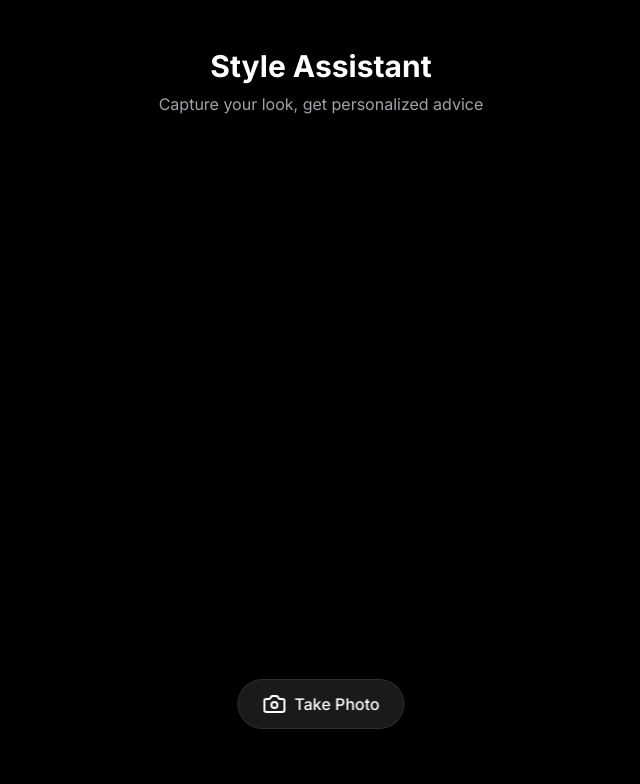
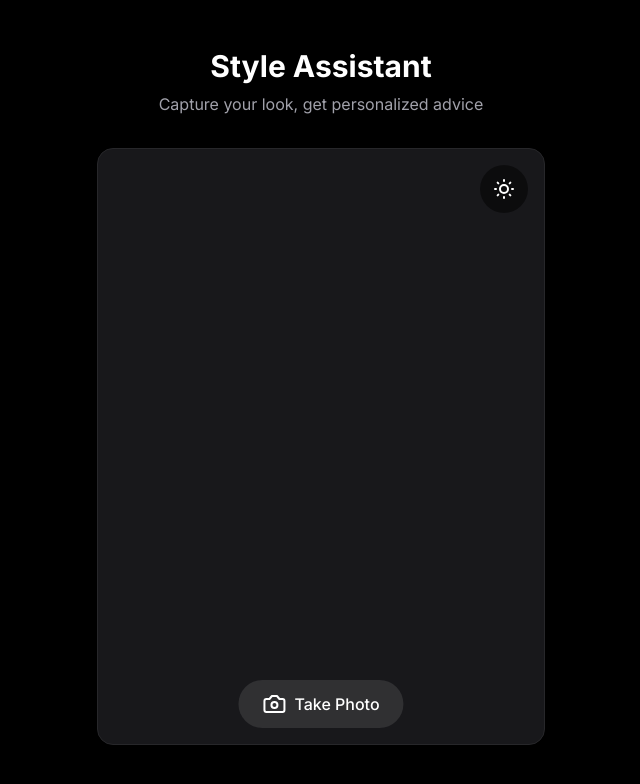
Before and after one commit to st0ckitch/stylist-, a Next.js app: page / in a window 1280 px wide. Shown: the top 784 px of the page, without its empty margins (319-959 px from the left). Built offline with nearby package versions, Linux system fonts and the light colour scheme; no server answers.

Commit message:
Update page.tsx

```diff
--- a/app/page.tsx
+++ b/app/page.tsx
@@ -7,6 +7,7 @@ export default function Home() {
   const [image, setImage] = useState<string | null>(null)
   const [advice, setAdvice] = useState<string>('')
   const [loading, setLoading] = useState(false)
+  const [torchOn, setTorchOn] = useState(false)
   const webcamRef = useRef<Webcam | null>(null)
 
   const capture = () => {
@@ -32,30 +33,37 @@ export default function Home() {
   }
 
   return (
-    <main className="min-h-screen p-4">
+    <main className="min-h-screen p-4 bg-black">
       <div className="max-w-md mx-auto pt-8">
         <h1 className="text-3xl font-bold text-center mb-2 text-white">
           Style Assistant
         </h1>
         <p className="text-zinc-400 text-center mb-8">Capture your look, get personalized advice</p>
 
-        <div className="webcam-container">
+        <div className="bg-zinc-900 rounded-2xl overflow-hidden border border-zinc-800">
           <div className="relative">
             {!image ? (
               <>
                 <Webcam
                   ref={webcamRef}
                   screenshotFormat="image/jpeg"
-                  className="w-full aspect-[3/4] object-cover"
+                  className={`w-full aspect-[3/4] object-cover ${torchOn ? 'webcam-lighting' : ''}`}
                   videoConstraints={{
                     facingMode: 'user',
                     aspectRatio: 3/4,
+                    brightness: 1.5,
+                    contrast: 1.2
                   }}
                 />
-                <div className="camera-overlay absolute inset-0" />
+                <button
+                  onClick={() => setTorchOn(!torchOn)}
+                  className="absolute top-4 right-4 p-3 rounded-full bg-black/50 hover:bg-black/70 transition-colors"
+                >
+                  <SunMedium className={`${torchOn ? 'text-yellow-400' : 'text-white'}`} />
+                </button>
                 <button
                   onClick={capture}
-                  className="button-glass absolute bottom-4 left-1/2 -translate-x-1/2 px-6 py-3 rounded-full flex items-center gap-2"
+                  className="absolute bottom-4 left-1/2 -translate-x-1/2 px-6 py-3 rounded-full flex items-center gap-2 bg-white/10 hover:bg-white/20 transition-all"
                 >
                   <Camera size={24} className="text-white" />
                   <span className="text-white font-medium">Take Photo</span>
@@ -64,7 +72,7 @@ export default function Home() {
             ) : (
               <div>
                 <img src={image} alt="captured" className="w-full aspect-[3/4] object-cover" />
-                <div className="p-4 space-y-4 bg-zinc-900/80 backdrop-blur">
+                <div className="p-4 space-y-4 bg-black/80 backdrop-blur">
                   <div className="flex gap-3">
                     <button
                       onClick={() => {
@@ -79,7 +87,7 @@ export default function Home() {
                     <button
                       onClick={analyzeImage}
                       disabled={loading}
-                      className="flex-1 bg-white/10 hover:bg-white/20 text-white py-3 rounded-xl disabled:opacity-50 disabled:hover:bg-white/10 flex items-center justify-center gap-2 transition-colors"
+                      className="flex-1 bg-blue-600 hover:bg-blue-700 text-white py-3 rounded-xl disabled:opacity-50 disabled:hover:bg-blue-600 flex items-center justify-center gap-2 transition-colors"
                     >
                       <Wand2 size={20} className={loading ? 'animate-spin' : ''} />
                       {loading ? 'Analyzing...' : 'Get Advice'}
```
